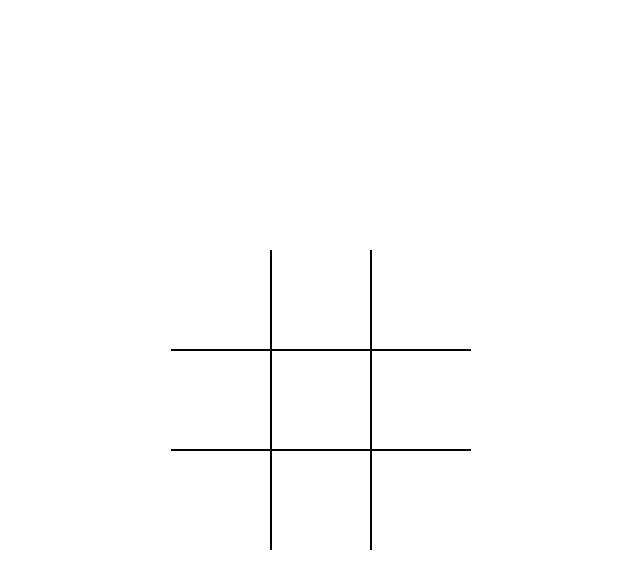
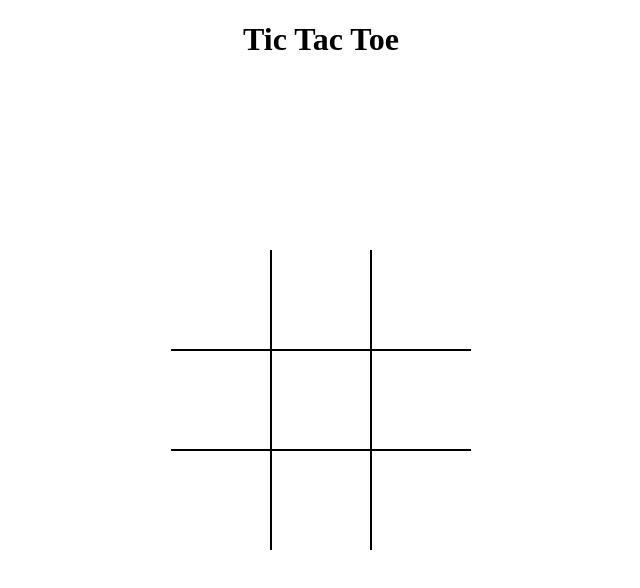
Before and after one commit to anmol7706/TicTacToe, a plain HTML site: page index.html in a window 1280 px wide. Shown: the whole page, without its empty margins (319-959 px from the left). Drawn offline with Linux system fonts and the light colour scheme.

Commit message:
heading
heading

```diff
--- a/index.css
+++ b/index.css
@@ -3,6 +3,10 @@
 }
 body{
     margin: 0;
+}
+.heading{
+    display: flex;
+    justify-content: center;
 }
 :root{
     --cell-size : 100px;
@@ -10,7 +14,7 @@ body{
 }
 .board{
     width: 100vw;
-    height: 100vh;
+    height: 80vh;
     display: grid;
     justify-content: center;
     align-content: center;
--- a/index.html
+++ b/index.html
@@ -10,6 +10,9 @@
 </head>
 
 <body>
+    <div class="heading">
+        <h1>Tic Tac Toe</h1>
+    </div>
     <div class="board" id="board">
         <div class="cells" data-cell></div>
         <div class="cells" data-cell></div>
```
